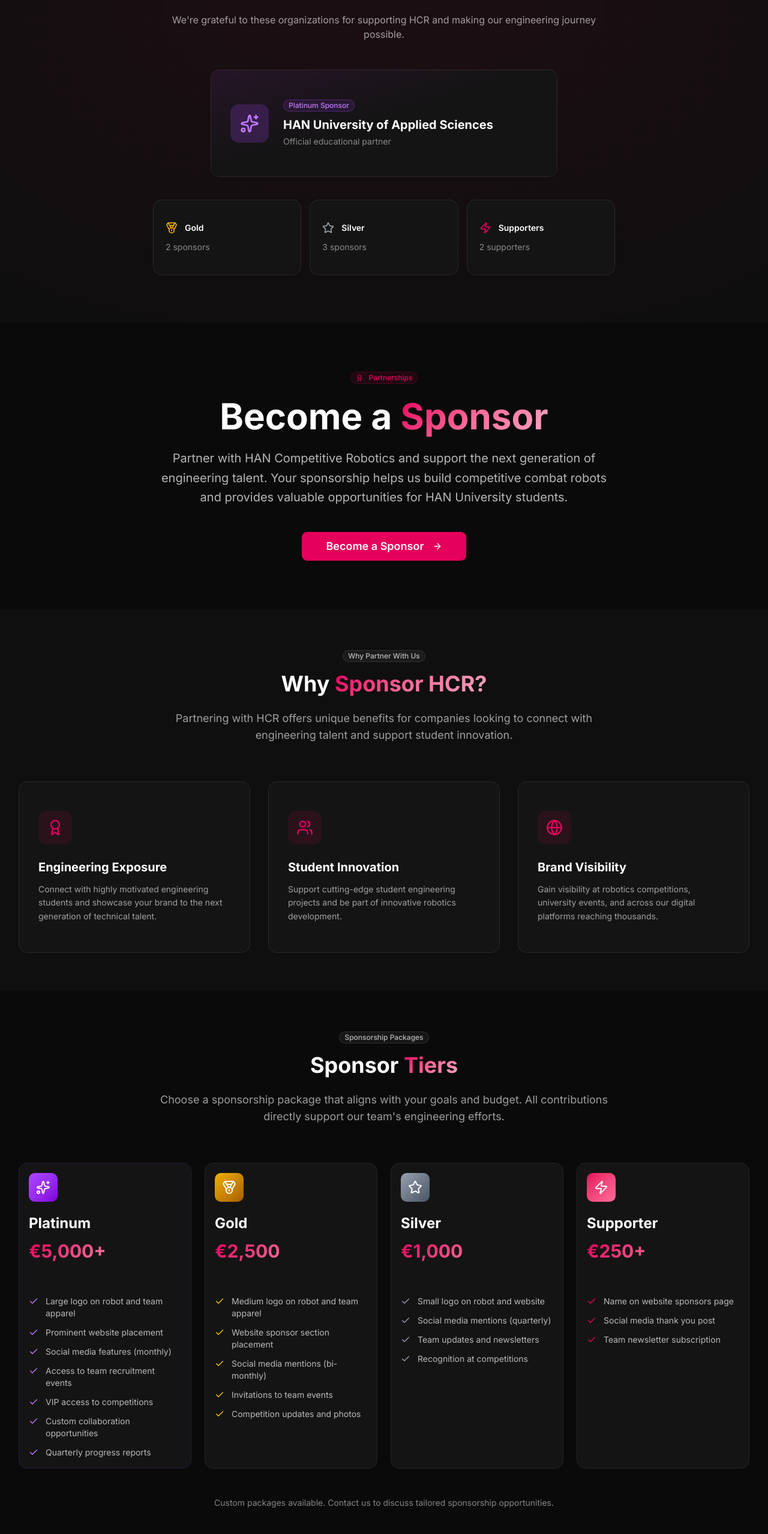
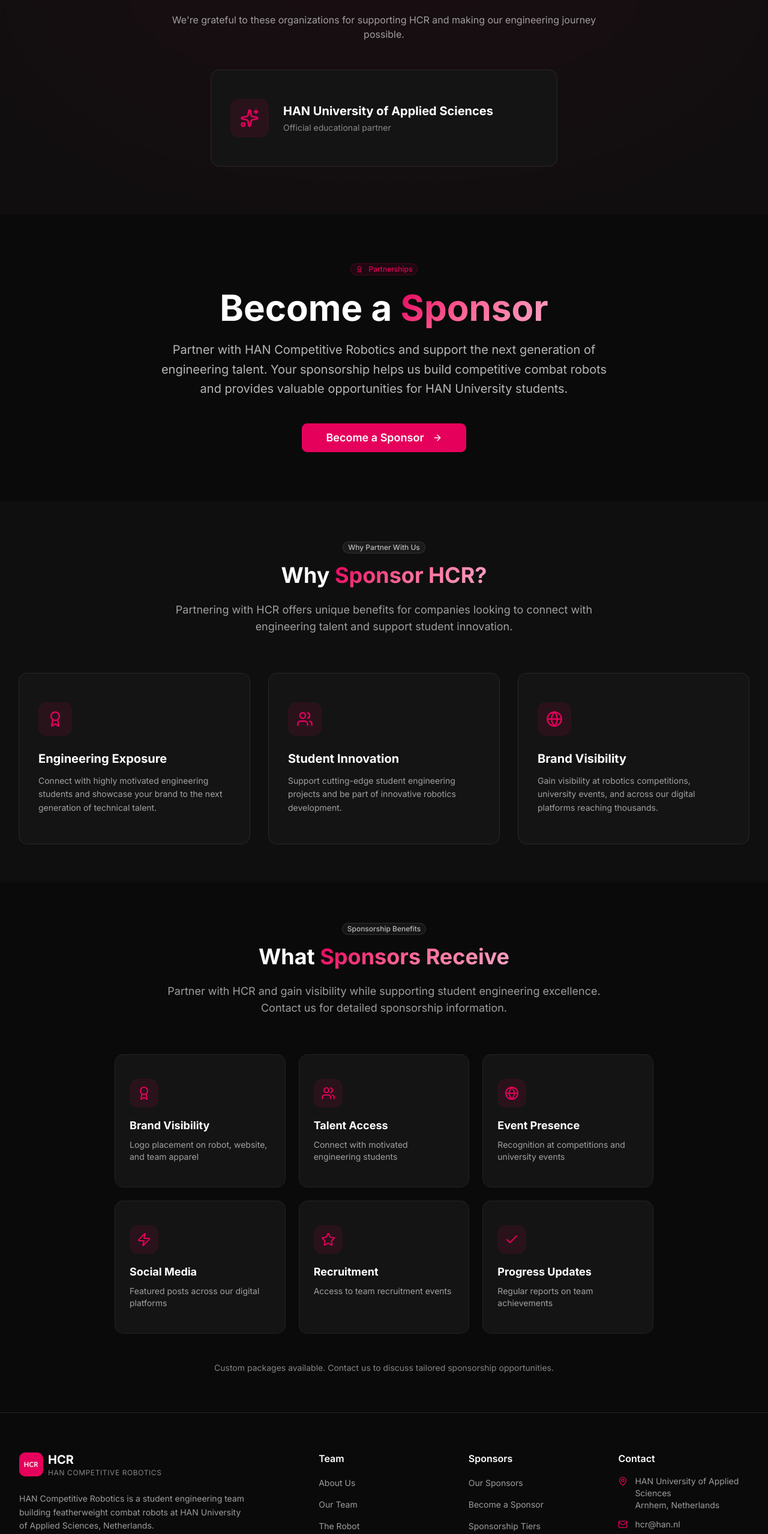
Before and after one commit to HAN-Competitive-Robotics/website, a Next.js app: page /sponsors in a window 1280 px wide. Shown: the part 228-2786 px from the top of the page at 60% size. Built offline with nearby package versions, Linux system fonts and the light colour scheme.

Commit message:
Remove pricing tiers from sponsors page, show benefits instead

```diff
--- a/app/sponsors/page.tsx
+++ b/app/sponsors/page.tsx
@@ -6,7 +6,7 @@
 import { Button } from "@/components/ui/button";
 import { Badge } from "@/components/ui/badge";
 import { Card, CardContent, CardHeader, CardTitle } from "@/components/ui/card";
-import { Separator } from "@/components/ui/separator";
+
 
 const fadeInUp = {
   hidden: { opacity: 0, y: 30 },
@@ -39,60 +39,6 @@
     title: "Brand Visibility",
     description:
       "Gain visibility at robotics competitions, university events, and across our digital platforms reaching thousands.",
-  },
-];
-
-const sponsorTiers = [
-  {
-    name: "Platinum",
-    price: "€5,000+",
-    color: "from-purple-500 to-purple-700",
-    icon: Sparkles,
-    features: [
-      "Large logo on robot and team apparel",
-      "Prominent website placement",
-      "Social media features (monthly)",
-      "Access to team recruitment events",
-      "VIP access to competitions",
-      "Custom collaboration opportunities",
-      "Quarterly progress reports",
-    ],
-  },
-  {
-    name: "Gold",
-    price: "€2,500",
-    color: "from-yellow-500 to-yellow-700",
-    icon: Medal,
-    features: [
-      "Medium logo on robot and team apparel",
-      "Website sponsor section placement",
-      "Social media mentions (bi-monthly)",
-      "Invitations to team events",
-      "Competition updates and photos",
-    ],
-  },
-  {
-    name: "Silver",
-    price: "€1,000",
-    color: "from-gray-400 to-gray-600",
-    icon: Star,
-    features: [
-      "Small logo on robot and website",
-      "Social media mentions (quarterly)",
-      "Team updates and newsletters",
-      "Recognition at competitions",
-    ],
-  },
-  {
-    name: "Supporter",
-    price: "€250+",
-    color: "from-[#E5005B] to-[#FF6B9A]",
-    icon: Zap,
-    features: [
-      "Name on website sponsors page",
-      "Social media thank you post",
-      "Team newsletter subscription",
-    ],
   },
 ];
 
@@ -137,65 +83,24 @@
             </p>
           </motion.div>
 
-          {/* Platinum Sponsor */}
+          {/* HAN University Sponsor */}
           <motion.div
             initial={{ opacity: 0, y: 30 }}
             whileInView={{ opacity: 1, y: 0 }}
             viewport={{ once: true }}
             transition={{ duration: 0.6, delay: 0.1 }}
-            className="mb-10"
           >
-            <Card className="mx-auto max-w-xl border-purple-500/30 bg-gradient-to-br from-purple-500/10 via-[#141414] to-[#141414]">
+            <Card className="mx-auto max-w-xl border-[#E5005B]/20 bg-[#141414]">
               <CardContent className="flex items-center gap-6 p-8">
-                <div className="flex h-16 w-16 shrink-0 items-center justify-center rounded-xl bg-purple-500/20">
-                  <Sparkles className="h-8 w-8 text-purple-400" />
+                <div className="flex h-16 w-16 shrink-0 items-center justify-center rounded-xl bg-[#E5005B]/10">
+                  <Sparkles className="h-8 w-8 text-[#E5005B]" />
                 </div>
                 <div>
-                  <Badge className="mb-2 border-purple-500/30 bg-purple-500/10 text-purple-400">
-                    Platinum Sponsor
-                  </Badge>
                   <h3 className="text-xl font-bold text-white">
                     HAN University of Applied Sciences
                   </h3>
                   <p className="mt-1 text-sm text-white/50">Official educational partner</p>
                 </div>
-              </CardContent>
-            </Card>
-          </motion.div>
-
-          {/* Sponsor Tiers Summary */}
-          <motion.div
-            initial={{ opacity: 0, y: 30 }}
-            whileInView={{ opacity: 1, y: 0 }}
-            viewport={{ once: true }}
-            transition={{ duration: 0.6, delay: 0.2 }}
-            className="mx-auto grid max-w-3xl grid-cols-1 gap-4 md:grid-cols-3"
-          >
-            <Card className="border-yellow-500/20 bg-[#141414]">
-              <CardContent className="p-5">
-                <div className="mb-3 flex items-center gap-3">
-                  <Medal className="h-5 w-5 text-yellow-500" />
-                  <span className="font-semibold text-white">Gold</span>
-                </div>
-                <p className="text-sm text-white/50">2 sponsors</p>
-              </CardContent>
-            </Card>
-            <Card className="border-gray-500/20 bg-[#141414]">
-              <CardContent className="p-5">
-                <div className="mb-3 flex items-center gap-3">
-                  <Star className="h-5 w-5 text-gray-400" />
-                  <span className="font-semibold text-white">Silver</span>
-                </div>
-                <p className="text-sm text-white/50">3 sponsors</p>
-              </CardContent>
-            </Card>
-            <Card className="border-[#E5005B]/20 bg-[#141414]">
-              <CardContent className="p-5">
-                <div className="mb-3 flex items-center gap-3">
-                  <Zap className="h-5 w-5 text-[#E5005B]" />
-                  <span className="font-semibold text-white">Supporters</span>
-                </div>
-                <p className="text-sm text-white/50">2 supporters</p>
               </CardContent>
             </Card>
           </motion.div>
@@ -296,7 +201,7 @@
         </div>
       </section>
 
-      {/* Sponsor Tiers */}
+      {/* Sponsorship Benefits */}
       <section className="bg-[#0a0a0a] py-16">
         <div className="container mx-auto px-4 sm:px-6 lg:px-8">
           <motion.div
@@ -307,76 +212,44 @@
             className="mx-auto mb-16 max-w-3xl text-center"
           >
             <Badge className="mb-4 border-white/10 bg-white/5 text-white/70">
-              Sponsorship Packages
+              Sponsorship Benefits
             </Badge>
             <h2 className="mb-6 text-3xl font-bold text-white sm:text-4xl">
-              Sponsor <span className="text-gradient">Tiers</span>
+              What <span className="text-gradient">Sponsors Receive</span>
             </h2>
             <p className="text-lg text-white/60">
-              Choose a sponsorship package that aligns with your goals and budget. All contributions
-              directly support our team&apos;s engineering efforts.
+              Partner with HCR and gain visibility while supporting student engineering excellence.
+              Contact us for detailed sponsorship information.
             </p>
           </motion.div>
 
-          <div className="grid gap-6 md:grid-cols-2 lg:grid-cols-4">
-            {sponsorTiers.map((tier, index) => {
-              const Icon = tier.icon;
-              return (
+          <div className="mx-auto grid max-w-4xl grid-cols-1 gap-6 sm:grid-cols-2 lg:grid-cols-3">
+            {[
+              { icon: Award, title: "Brand Visibility", desc: "Logo placement on robot, website, and team apparel" },
+              { icon: Users, title: "Talent Access", desc: "Connect with motivated engineering students" },
+              { icon: Globe, title: "Event Presence", desc: "Recognition at competitions and university events" },
+              { icon: Zap, title: "Social Media", desc: "Featured posts across our digital platforms" },
+              { icon: Star, title: "Recruitment", desc: "Access to team recruitment events" },
+              { icon: Check, title: "Progress Updates", desc: "Regular reports on team achievements" },
+            ].map((benefit, index) => (
               <motion.div
-                  key={tier.name}
+                key={benefit.title}
                 initial={{ opacity: 0, y: 30 }}
                 whileInView={{ opacity: 1, y: 0 }}
                 viewport={{ once: true }}
                 transition={{ duration: 0.6, delay: index * 0.1 }}
               >
-                  <Card
-                    className={`flex h-full flex-col border-white/10 bg-[#141414] ${
-                      tier.name === "Platinum"
-                        ? "border-purple-500/30 ring-1 ring-purple-500/20"
-                        : tier.name === "Gold"
-                          ? "border-yellow-500/30"
-                          : tier.name === "Silver"
-                            ? "border-gray-500/30"
-                            : "border-[#E5005B]/30"
-                    }`}
-                  >
-                    <CardHeader className="pb-4">
-                      <div
-                        className={`h-12 w-12 rounded-lg bg-gradient-to-br ${tier.color} mb-4 flex items-center justify-center`}
-                      >
-                        <Icon className="h-6 w-6 text-white" />
+                <Card className="h-full border-white/10 bg-[#141414] transition-all duration-300 hover:border-[#E5005B]/30">
+                  <CardContent className="p-6">
+                    <div className="mb-4 flex h-12 w-12 items-center justify-center rounded-xl bg-[#E5005B]/10">
+                      <benefit.icon className="h-6 w-6 text-[#E5005B]" />
                     </div>
-                      <CardTitle className="text-2xl font-bold text-white">{tier.name}</CardTitle>
-                      <p className="text-gradient mt-2 text-3xl font-bold">{tier.price}</p>
-                    </CardHeader>
-                    <CardContent className="flex-1">
-                      <Separator className="mb-6 bg-white/10" />
-                      <ul className="space-y-3">
-                        {tier.features.map((feature) => (
-                          <li
-                            key={feature}
-                            className="flex items-start gap-3 text-sm text-white/70"
-                          >
-                            <Check
-                              className={`mt-0.5 h-4 w-4 shrink-0 ${
-                                tier.name === "Platinum"
-                                  ? "text-purple-400"
-                                  : tier.name === "Gold"
-                                    ? "text-yellow-400"
-                                    : tier.name === "Silver"
-                                      ? "text-gray-400"
-                                      : "text-[#E5005B]"
-                              }`}
-                            />
-                            {feature}
-                          </li>
-                        ))}
-                      </ul>
+                    <h3 className="mb-2 text-lg font-bold text-white">{benefit.title}</h3>
+                    <p className="text-sm text-white/60">{benefit.desc}</p>
                   </CardContent>
                 </Card>
               </motion.div>
-              );
-            })}
+            ))}
           </div>
 
           <motion.div
```
Lines whose indentation alone changed are shown as unchanged.
